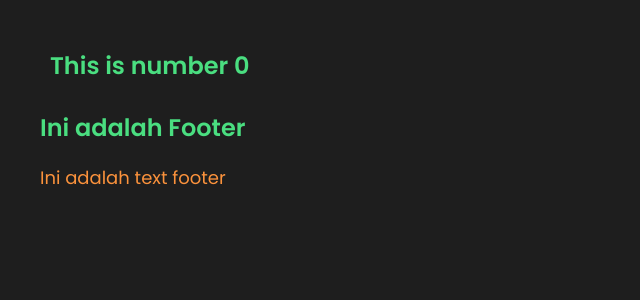
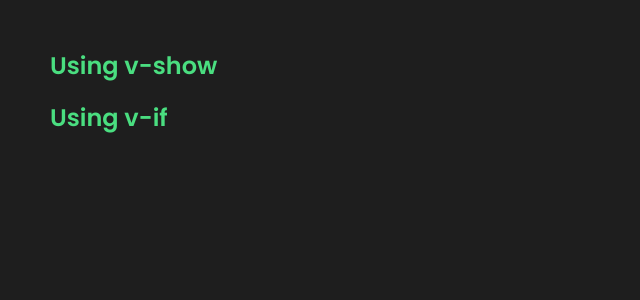
Before and after one commit to ThomasAlberto21/learn-vue, a Vue app: page / in a window 1280 px wide. Shown: the top 300 px of the page, without its empty margins (0-640 px from the left). Built offline with nearby package versions, Linux system fonts and the light colour scheme.

Commit message:
CONDITIONAL RENDERING

```diff
--- a/src/components/2.Conditional/1.ConditionalRendering.vue
+++ b/src/components/2.Conditional/1.ConditionalRenderingPT_1.vue
@@ -1,7 +1,5 @@
-<!-- Todo -->
-<!-- Conditional rendering di Vue.js adalah teknik untuk menampilkan atau menyembunyikan elemen HTML atau komponen Vue.js berdasarkan kondisi tertentu. Dalam Vue.js, kondisi tersebut bisa diatur melalui penggunaan direktif v-if atau v-show. -->
-
 <template>
+  <!-- Menggunakan conditional rendering if else if dan else -->
   <div>
     <h1 v-if="number === 0" class="text-green-400 font-semibold text-2xl">
       This is number 0
@@ -41,5 +39,3 @@ export default {
   },
 };
 </script>
-
-<style lang="scss" scoped></style>
--- /dev/null
+++ b/src/components/2.Conditional/2.ConditionalRenderingPT_2.vue
@@ -0,0 +1,28 @@
+<!-- Todo -->
+<!-- v-show menampilkan atau menyembunyikan elemen HTML atau komponen Vue.js berdasarkan nilai boolean yang diberikan. Saat rendering awal, elemen HTML atau komponen Vue.js akan selalu dirender ke dalam DOM, tetapi ditampilkan atau disembunyikan berdasarkan nilai boolean yang diberikan. Saat kondisi berubah, elemen HTML atau komponen Vue.js tetap ada di dalam DOM dan hanya ditampilkan atau disembunyikan sesuai dengan kondisi terbaru -->
+
+<!-- v-if menampilkan atau tidak menampilkan elemen HTML atau komponen Vue.js berdasarkan kondisi tertentu. Saat rendering awal, elemen HTML atau komponen Vue.js hanya akan dirender ke dalam DOM jika kondisi benar. Saat kondisi berubah, elemen HTML atau komponen Vue.js akan dihapus dari DOM jika kondisi tidak benar dan ditambahkan ke dalam DOM jika kondisi benar. -->
+
+<!-- Karena v-show hanya menyembunyikan atau menampilkan elemen HTML atau komponen Vue.js dan tidak menghapusnya dari DOM, v-show biasanya lebih cepat daripada v-if saat kondisi berubah secara berkala. Namun, jika kondisi jarang berubah dan elemen HTML atau komponen Vue.js sangat kompleks, v-if dapat lebih efisien dalam hal performa karena elemen HTML atau komponen Vue.js dihapus dari DOM ketika kondisi tidak benar. -->
+
+<template>
+  <div>
+    <h1 v-show="showElement" class="text-green-400 font-semibold text-2xl">
+      Using v-show
+    </h1>
+
+    <h1 v-if="showElement" class="text-green-400 font-semibold text-2xl">
+      Using v-if
+    </h1>
+  </div>
+</template>
+
+<script>
+export default {
+  data() {
+    return {
+      showElement: true,
+    };
+  },
+};
+</script>
--- a/src/views/2.Conditional.vue
+++ b/src/views/2.Conditional.vue
@@ -1,13 +1,19 @@
+<!-- Todo -->
+<!-- Conditional rendering di Vue.js adalah teknik untuk menampilkan atau menyembunyikan elemen HTML atau komponen Vue.js berdasarkan kondisi tertentu. Dalam Vue.js, kondisi tersebut bisa diatur melalui penggunaan direktif v-if atau v-show. -->
+
 <template>
-  <ConditionalRendering />
+  <!-- <ConditionalRenderingPT_1 /> -->
+  <ConditionalRenderingPT_2 />
 </template>
 
 <script>
-import ConditionalRendering from '../components/2.Conditional/1.ConditionalRendering.vue';
+import ConditionalRenderingPT_1 from '../components/2.Conditional/1.ConditionalRenderingPT_1.vue';
+import ConditionalRenderingPT_2 from '../components/2.Conditional/2.ConditionalRenderingPT_2.vue';
 
 export default {
   components: {
-    ConditionalRendering,
+    ConditionalRenderingPT_1,
+    ConditionalRenderingPT_2,
   },
 };
 </script>
```
